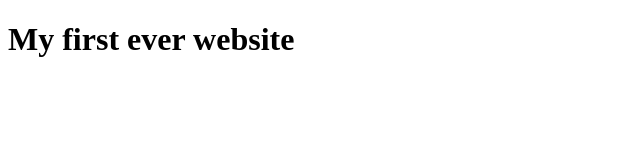
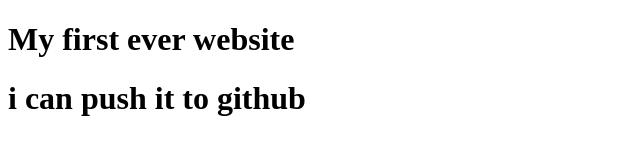
Before and after one commit to sumaiyalimu/my-first-website, a plain HTML site: page index.html in a window 1280 px wide. Shown: the whole page, without its empty margins (0-640 px from the left). Drawn offline with Linux system fonts and the light colour scheme.

Commit message:
learned github

```diff
--- a/index.html
+++ b/index.html
@@ -8,5 +8,6 @@
 </head>
 <body>
     <h1>My first ever website</h1>
+    <h1>i can push it to github</h1>
 </body>
 </html>
```
